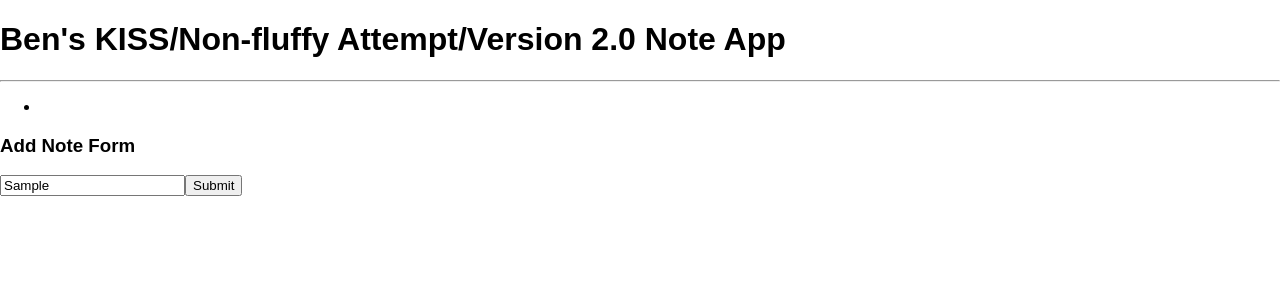
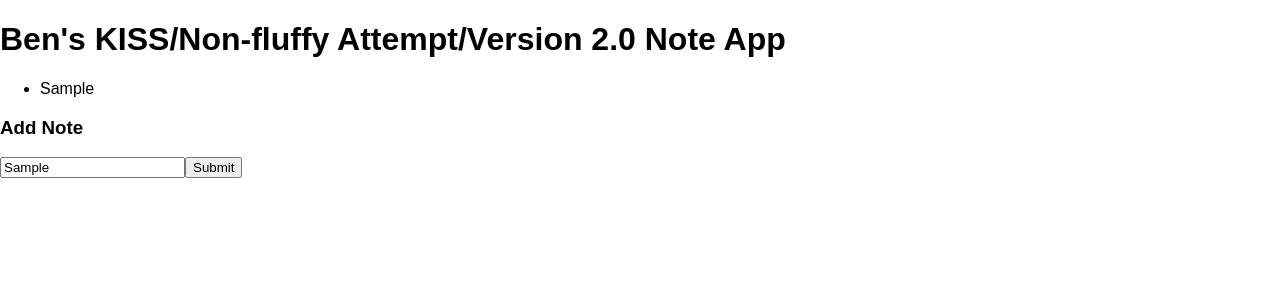
Before and after one commit to brcampbell001/PersonalNoteProject, a React (Create React App) app in the folder note-mate-v2/: page / in a window 1280 px wide. Both pictures are taken after typing "Sample" into the empty fields and a click on the input 213 px from the left and 151 px from the top of the page. Shown: the top 300 px of the page. Built offline with nearby package versions, Linux system fonts and the light colour scheme.

Commit message:
Fixed bug - adding notes on screen

```diff
--- a/note-mate-v2/src/App.js
+++ b/note-mate-v2/src/App.js
@@ -12,38 +12,37 @@ class App extends Component {
     this.handleSubmit = this.handleSubmit.bind(this);
 
     this.state = {
-      note: ''
+      noteName: ''
     }
   }
 
   handleChange(e) {
     this.setState ({
-      note: e.target.value
+      noteName: e.target.value
     })
   }
 
   handleSubmit(e) {
     e.preventDefault();
     let note = {
-      note: this.state.note
+      noteName: this.state.noteName
       // console.log(this.state.note);
     }
     this.props.addNote(note);
   }
 
   render() {
-    let note;
+
     return (
       <div>
         <h1>Ben's KISS/Non-fluffy Attempt/Version 2.0 Note App</h1>
-        <hr/>
-        { <ul>
-              {this.props.notes.map((note, i) => <li key={i}>{note.name}</li> )}
-          </ul>
-        }
+         <ul>
+              {this.props.notes.map((note, i) => <li key={i}>{note.noteName}</li> )}
+         </ul>
+
 
       <div>
-        <h3>Add Note Form</h3>
+        <h3>Add Note</h3>
         <form onSubmit={this.handleSubmit}>
           <input type="text" onChange={this.handleChange} />
           <input type="submit" />
```
